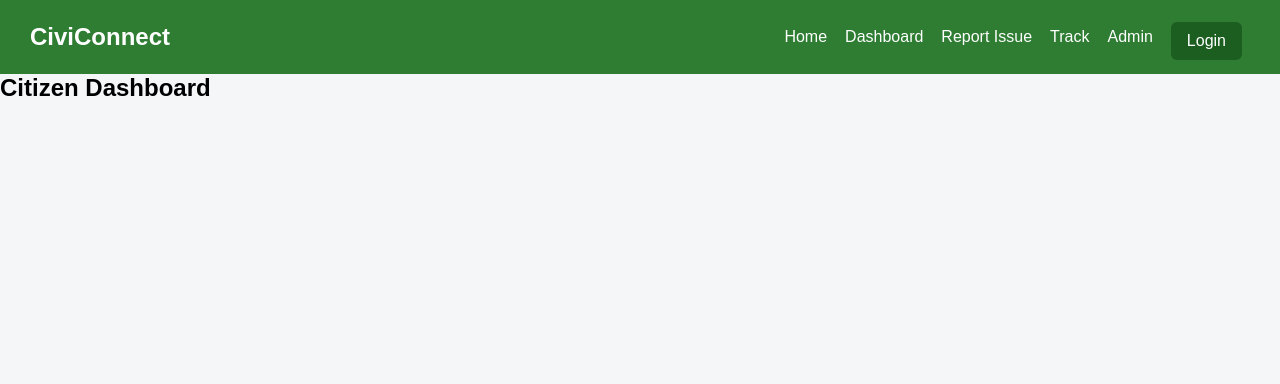
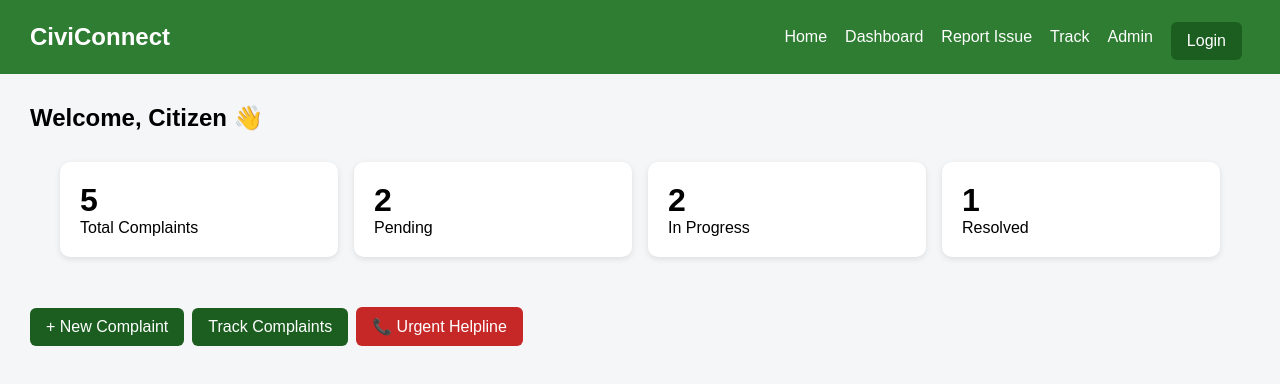
Before and after one commit to Likithaa057/CiviConnect, a React (Vite) app in the folder civiconnect-frontend/: page /dashboard in a window 1280 px wide. Shown: the top 384 px of the page. Built offline with nearby package versions, Linux system fonts and the light colour scheme.

Commit message:
Add citizen dashboard

```diff
--- a/civiconnect-frontend/src/pages/CitizenDashboard.jsx
+++ b/civiconnect-frontend/src/pages/CitizenDashboard.jsx
@@ -1,3 +1,18 @@
+import { Link } from 'react-router-dom'
+
 export default function CitizenDashboard() {
-  return <h2>Citizen Dashboard</h2>
+  const stats = [['Total Complaints', 5], ['Pending', 2], ['In Progress', 2], ['Resolved', 1]]
+  return (
+    <div className="page">
+      <h2>Welcome, Citizen 👋</h2>
+      <div className="stats">
+        {stats.map(([label, num]) => (
+          <div className="card" key={label}><h1>{num}</h1><p>{label}</p></div>
+        ))}
+      </div>
+      <Link to="/submit" className="btn">+ New Complaint</Link>
+      <Link to="/track" className="btn">Track Complaints</Link>
+      <a href="tel:100" className="btn danger">📞 Urgent Helpline</a>
+    </div>
+  )
 }
```
